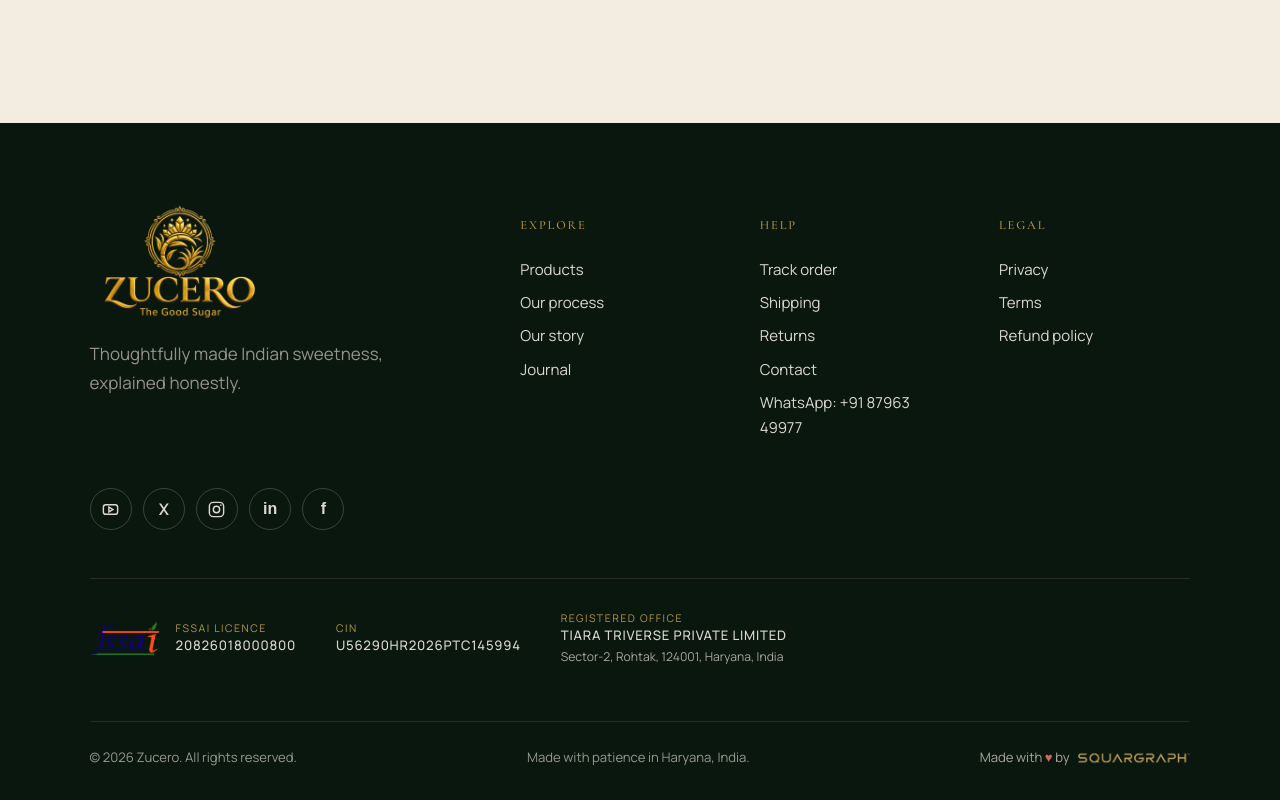
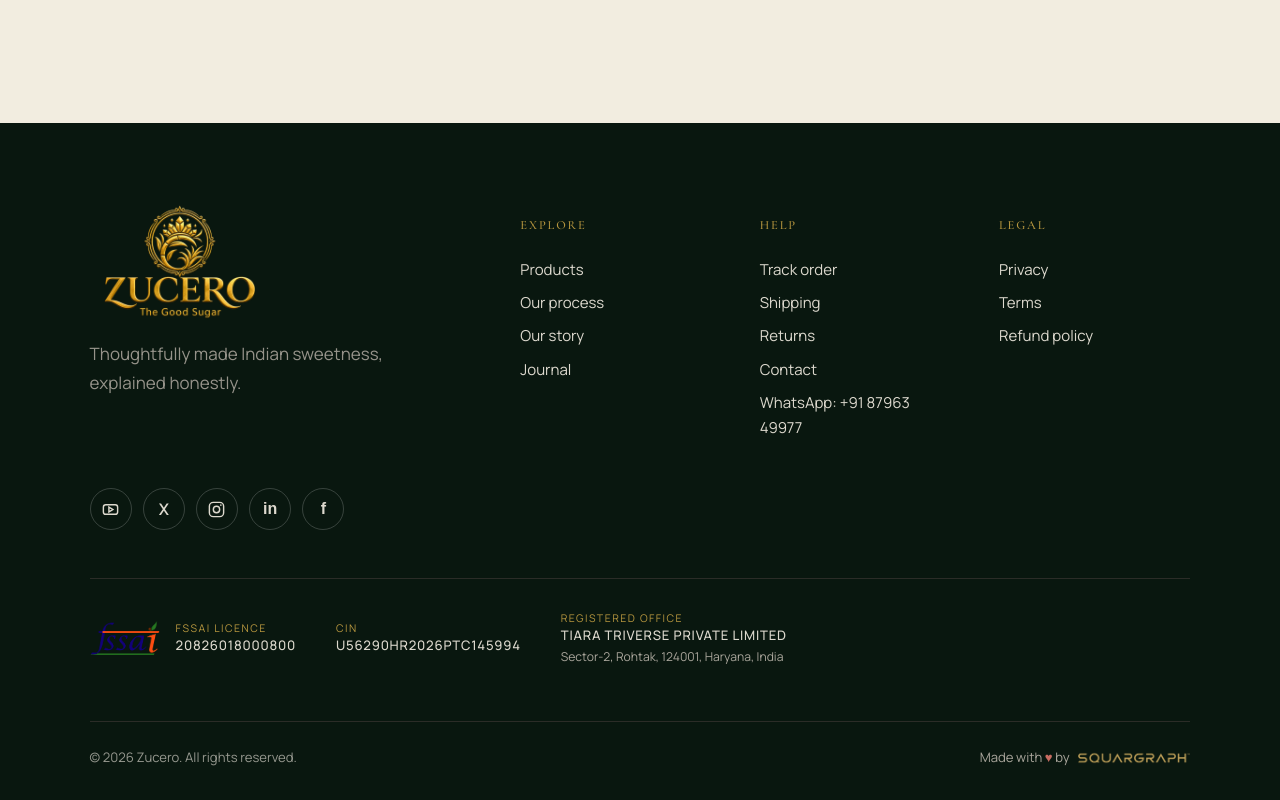
Before and after one commit to singhsaurabhsohan/zucero-website, a Next.js app in the folder storefront/: page /cart in a window 1280 px wide. Shown: the part 879-1679 px from the top of the page. Built offline with nearby package versions, Linux system fonts and the light colour scheme.

Commit message:
Remove Haryana footer tagline

```diff
--- a/storefront/components/site-footer.tsx
+++ b/storefront/components/site-footer.tsx
@@ -10,6 +10,6 @@ export function SiteFooter() {
     <div><h3>Legal</h3><Link href="/privacy">Privacy</Link><Link href="/terms">Terms</Link><Link href="/refunds">Refund policy</Link></div>
     <div className="footer-socials" role="group" aria-label="Follow Zucero"><a href="https://www.youtube.com/@ZuceroIndia" target="_blank" rel="noreferrer" aria-label="Zucero on YouTube"><svg viewBox="0 0 24 24" aria-hidden="true"><rect x="3" y="6" width="18" height="12" rx="3" /><path d="m10 9 5 3-5 3Z" /></svg></a><a href="https://x.com/zuceroindia" target="_blank" rel="noreferrer" aria-label="Zucero on X"><span aria-hidden="true">X</span></a><a href="https://www.instagram.com/zuceroindia/" target="_blank" rel="noreferrer" aria-label="Zucero on Instagram"><svg viewBox="0 0 24 24" aria-hidden="true"><rect x="3" y="3" width="18" height="18" rx="5" /><circle cx="12" cy="12" r="4" /><circle cx="17.5" cy="6.5" r="1" className="social-fill" /></svg></a><a href="https://www.linkedin.com/company/zuceroindia" target="_blank" rel="noreferrer" aria-label="Zucero on LinkedIn"><span className="social-letter" aria-hidden="true">in</span></a><a href="https://www.facebook.com/zuceroindia" target="_blank" rel="noreferrer" aria-label="Zucero on Facebook"><span className="social-letter" aria-hidden="true">f</span></a></div>
     <div className="footer-compliance" role="group" aria-label="Business registration details"><div className="footer-fssai"><Image src="/images/fssai-logo.png" alt="FSSAI" width={86} height={86} /><p><span>FSSAI Licence</span><strong>20826018000800</strong></p></div><p><span>CIN</span><strong>U56290HR2026PTC145994</strong></p><address><span>Registered office</span><strong>TIARA TRIVERSE PRIVATE LIMITED</strong><small>Sector-2, Rohtak, 124001, Haryana, India</small></address></div>
-    <div className="footer-bottom"><span>© 2026 Zucero. All rights reserved.</span><span>Made with patience in Haryana, India.</span><a className="footer-creator" href="https://squargraph.com" target="_blank" rel="noreferrer" aria-label="Made with love by Squargraph"><span>Made with <span className="footer-heart" aria-hidden="true">♥</span> by</span><Image src="/images/squargraph-logo.png" alt="Squargraph" width={160} height={24} /></a></div>
+    <div className="footer-bottom"><span>© 2026 Zucero. All rights reserved.</span><a className="footer-creator" href="https://squargraph.com" target="_blank" rel="noreferrer" aria-label="Made with love by Squargraph"><span>Made with <span className="footer-heart" aria-hidden="true">♥</span> by</span><Image src="/images/squargraph-logo.png" alt="Squargraph" width={160} height={24} /></a></div>
   </footer>;
 }
```
